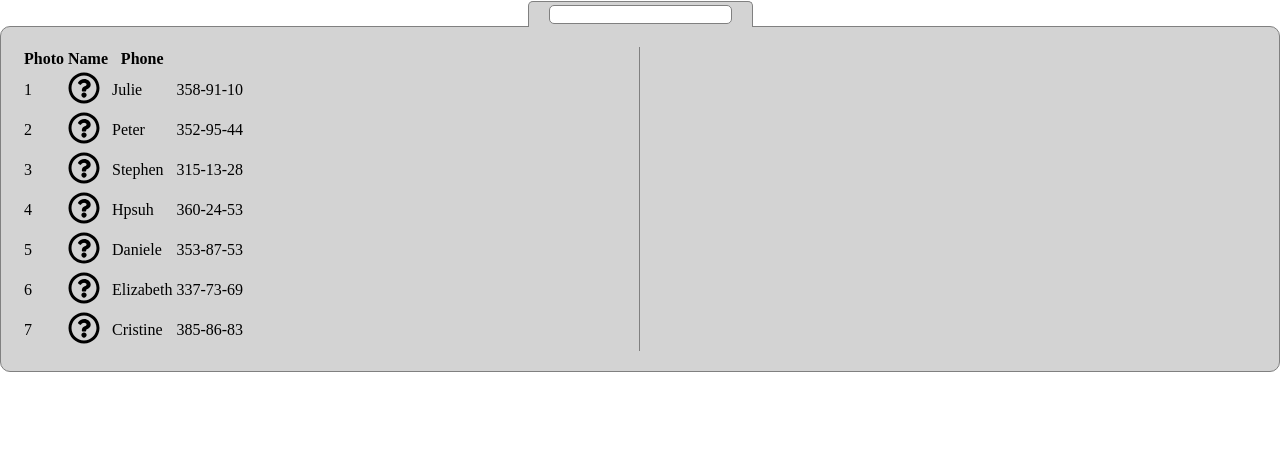
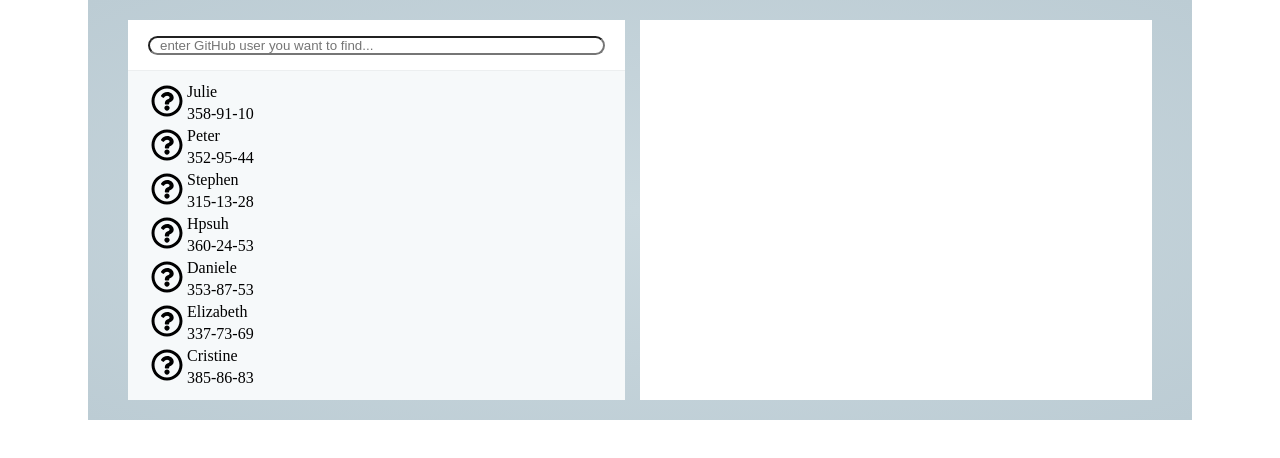
Before and after one commit to sakuranasty/Phone-book-Angularjs-app, a website: page a/index.html in a window 1280 px wide. Drawn offline with nearby package versions, Linux system fonts and the light colour scheme.

Commit message:
design chages

```diff
--- a/a/index.html
+++ b/a/index.html
@@ -11,26 +11,22 @@
 
 <body ng-controller="MyListController">
     <div class="wrap">
+        <div class="list-field">
             <form class="input-form" action="#">
-            <input type="text" ng-model="query">
+                <input type="text" ng-model="query" placeholder="enter GitHub user you want to find...">
                 <!--c маленькой буквой,т.к. property-->
             </form>
-        <div class="phone-directory">
                 <div class="phone-table">
                     <table>
-                    <tr>
-                        <th>Photo</th>
-                        </th>
-                        <th>Name</th>
-                        <th>Phone</th>
+                        <tr ng-repeat-start="person in persons | filter:query" ng-click="showDetails(person)">
+                            <td rowspan="2"><img class="icon" src="src/svg/question.svg" alt=""></td>
+                            <td>{{person.name}}</td>
                         </tr>
-                    <tr ng-repeat="person in persons | filter:query" ng-click="showDetails(person)">
-                        <td>{{$index + 1}}</td>
-                        <td><img class="icon" src="src/svg/question.svg" alt=""></td>
-                        <td>{{person.name}}</td>
+                        <tr ng-repeat-end>
                             <td>{{person.number}}</td>
                         </tr>
                     </table>
+                </div>
             </div>
 
             <!-- <div ng-if="response"> -->
--- a/a/src/styles/style.css
+++ b/a/src/styles/style.css
@@ -9,38 +9,43 @@ body{
     fill: currentColor;
 }
 .wrap{
-    position: relative;
+    margin: 0 auto;
+    max-width: 1024px;
+    display: flex;
+    padding: 20px 40px;
+    background: radial-gradient(#cbd9df, #bcccd4);;
 }
 .input-form{
-    margin: 0 auto;
-    padding: 3px 20px;
-    background-color: lightgray;
+    padding: 15px 20px;
     border-top-left-radius: 5px;
     border-top-right-radius: 5px;
-    width: min-content;
-    border:1px solid gray;
-    border-bottom: none;
     position: relative;
     top:0.5px;
+    border-bottom: none;
+    border-bottom: 1px solid #eceff0;
+}
+.list-field{
+    width: calc(50% - 15px);
+    margin-right: 15px;
+    box-sizing: border-box;
+    background-color: #fff;
 }
 .input-form input{
-    border-radius: 5px;
-    border: 1px solid gray;
-}
-.phone-directory{
-    background-color: lightgray;
-    border-radius: 10px;
-    padding: 20px;
-    display: flex;
+    border-radius: 20px;
+    width: 100%;
     margin: 0 auto;
-    max-width: 1280px;
-    border:1px solid gray;
+    box-sizing: border-box;
+    padding: 0 10px;
+
 }
 .phone-table{
     flex:0 1 50%;
-    border-right: 1px solid gray;
     box-sizing: border-box;
+    background-color: #f6f9fa;
+    padding: 10px 20px;
 }
 .phone-details{
     flex:0 1 50%;
+    width: calc(50% - 15px);
+    background-color: #fff;
 }
```
Lines whose indentation alone changed are shown as unchanged.
